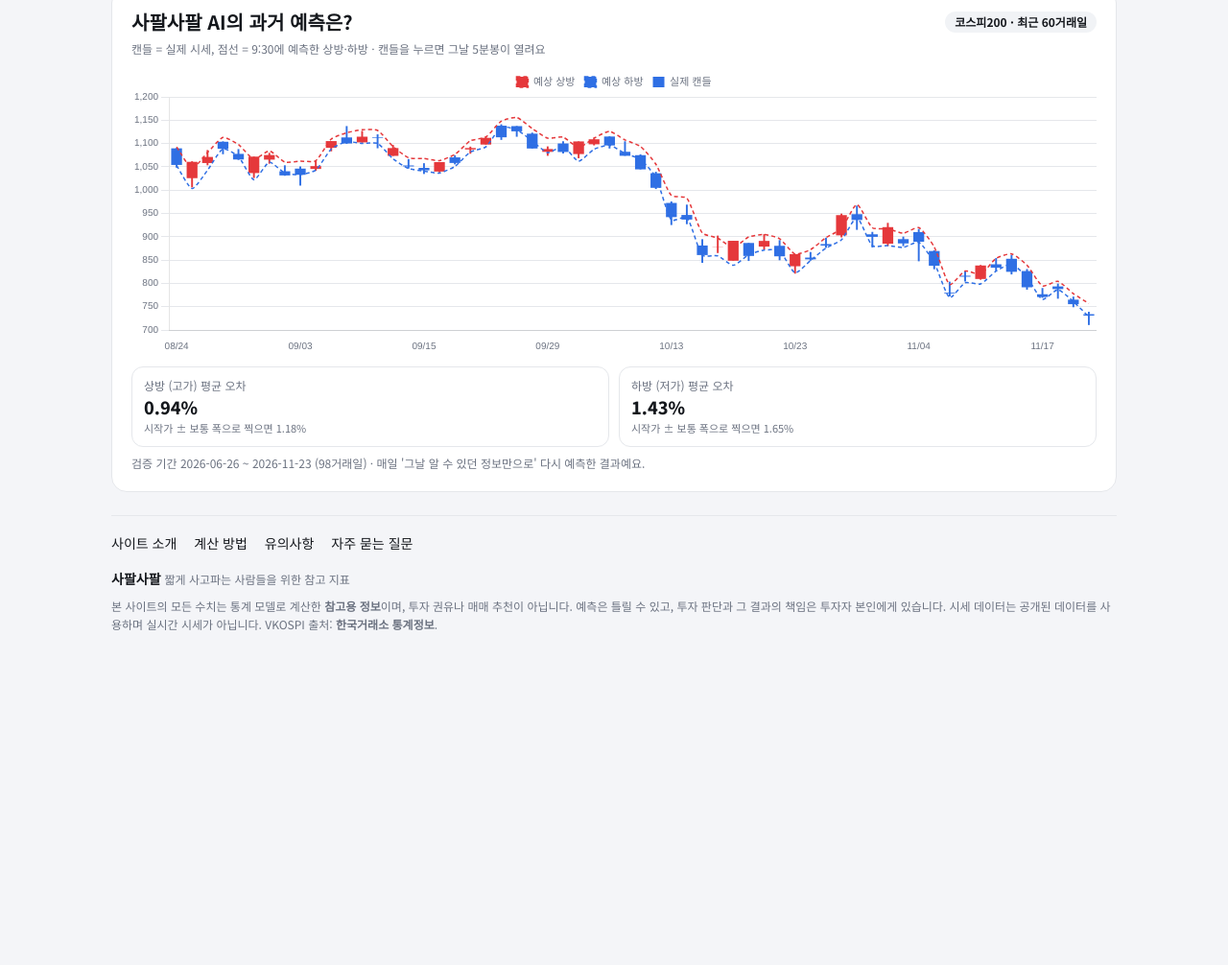
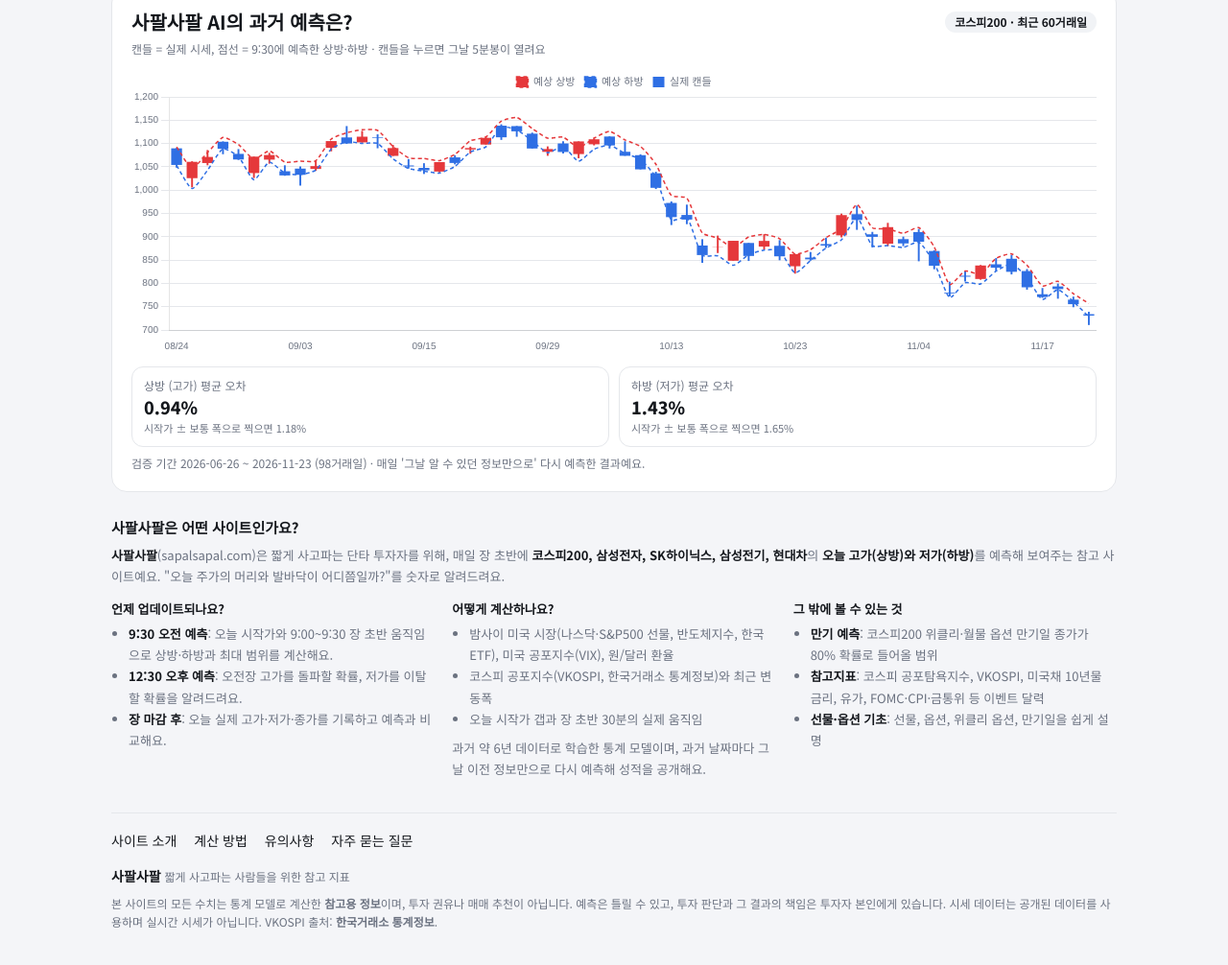
Before and after one commit to hy071015/sapalsapal, a plain HTML site: page site/index.html in a window 1280 px wide. Shown: the part 495-1501 px from the top of the page at 96% size. Before the commit the page ends 1203 px from the top, so only its background shows below. Drawn offline with nearby package versions, Linux system fonts and the light colour scheme.

Commit message:
검색 로봇이 읽을 수 있는 사이트 소개 글 추가 (HTML에 직접)
Co-Authored-By: Claude Opus 5.5 <noreply@anthropic.com>

```diff
--- a/site/index.html
+++ b/site/index.html
@@ -91,6 +91,14 @@ h1.logo .logo-text { color: var(--text); }
 
 /* 상세 */
 .detail { margin-top: 14px; background: var(--card); border: 1px solid var(--line); border-radius: 16px; padding: 20px; }
+.about-site { margin-top: 24px; color: var(--muted); font-size: 13px; line-height: 1.7; }
+.about-site h2 { font-size: 15px; color: var(--text); margin: 0 0 6px; }
+.about-site h3 { font-size: 13px; color: var(--text); margin: 0 0 4px; }
+.about-site p { margin: 0 0 10px; }
+.about-site ul { margin: 0 0 8px; padding-left: 18px; }
+.about-site b { color: var(--text); font-weight: 600; }
+.about-grid { display: grid; grid-template-columns: repeat(3, minmax(0, 1fr)); gap: 18px; margin-top: 12px; }
+@media (max-width: 760px) { .about-grid { grid-template-columns: minmax(0, 1fr); gap: 10px; } }
 .dhead { display: flex; justify-content: space-between; flex-wrap: wrap; gap: 8px; align-items: center; }
 .dhead h2 { margin: 0; font-size: 20px; }
 .badge { display: inline-block; padding: 2px 10px; border-radius: 999px; font-size: 12px; font-weight: 700; background: var(--soft); }
@@ -311,6 +319,41 @@ footer { margin-top: 24px; font-size: 12px; color: var(--muted); border-top: 1px
   <div class="cards" id="cards"></div>
   <div class="detail" id="detail"></div>
   <div class="detail" id="past"></div>
+
+  <!-- 검색 로봇도 읽을 수 있게 HTML에 직접 쓴 사이트 소개 (자바스크립트 없이 보이는 글) -->
+  <section class="about-site" aria-labelledby="aboutTitle">
+    <h2 id="aboutTitle">사팔사팔은 어떤 사이트인가요?</h2>
+    <p><b>사팔사팔</b>(sapalsapal.com)은 짧게 사고파는 단타 투자자를 위해, 매일 장 초반에
+    <b>코스피200, 삼성전자, SK하이닉스, 삼성전기, 현대차</b>의 <b>오늘 고가(상방)와 저가(하방)</b>를 예측해 보여주는 참고 사이트예요.
+    "오늘 주가의 머리와 발바닥이 어디쯤일까?"를 숫자로 알려드려요.</p>
+    <div class="about-grid">
+      <div>
+        <h3>언제 업데이트되나요?</h3>
+        <ul>
+          <li><b>9:30 오전 예측</b>: 오늘 시작가와 9:00~9:30 장 초반 움직임으로 상방·하방과 최대 범위를 계산해요.</li>
+          <li><b>12:30 오후 예측</b>: 오전장 고가를 돌파할 확률, 저가를 이탈할 확률을 알려드려요.</li>
+          <li><b>장 마감 후</b>: 오늘 실제 고가·저가·종가를 기록하고 예측과 비교해요.</li>
+        </ul>
+      </div>
+      <div>
+        <h3>어떻게 계산하나요?</h3>
+        <ul>
+          <li>밤사이 미국 시장(나스닥·S&amp;P500 선물, 반도체지수, 한국 ETF), 미국 공포지수(VIX), 원/달러 환율</li>
+          <li>코스피 공포지수(VKOSPI, 한국거래소 통계정보)와 최근 변동폭</li>
+          <li>오늘 시작가 갭과 장 초반 30분의 실제 움직임</li>
+        </ul>
+        <p>과거 약 6년 데이터로 학습한 통계 모델이며, 과거 날짜마다 그날 이전 정보만으로 다시 예측해 성적을 공개해요.</p>
+      </div>
+      <div>
+        <h3>그 밖에 볼 수 있는 것</h3>
+        <ul>
+          <li><b>만기 예측</b>: 코스피200 위클리·월물 옵션 만기일 종가가 80% 확률로 들어올 범위</li>
+          <li><b>참고지표</b>: 코스피 공포탐욕지수, VKOSPI, 미국채 10년물 금리, 유가, FOMC·CPI·금통위 등 이벤트 달력</li>
+          <li><b>선물·옵션 기초</b>: 선물, 옵션, 위클리 옵션, 만기일을 쉽게 설명</li>
+        </ul>
+      </div>
+    </div>
+  </section>
 
   <footer>
     <nav class="foot-links">
```
